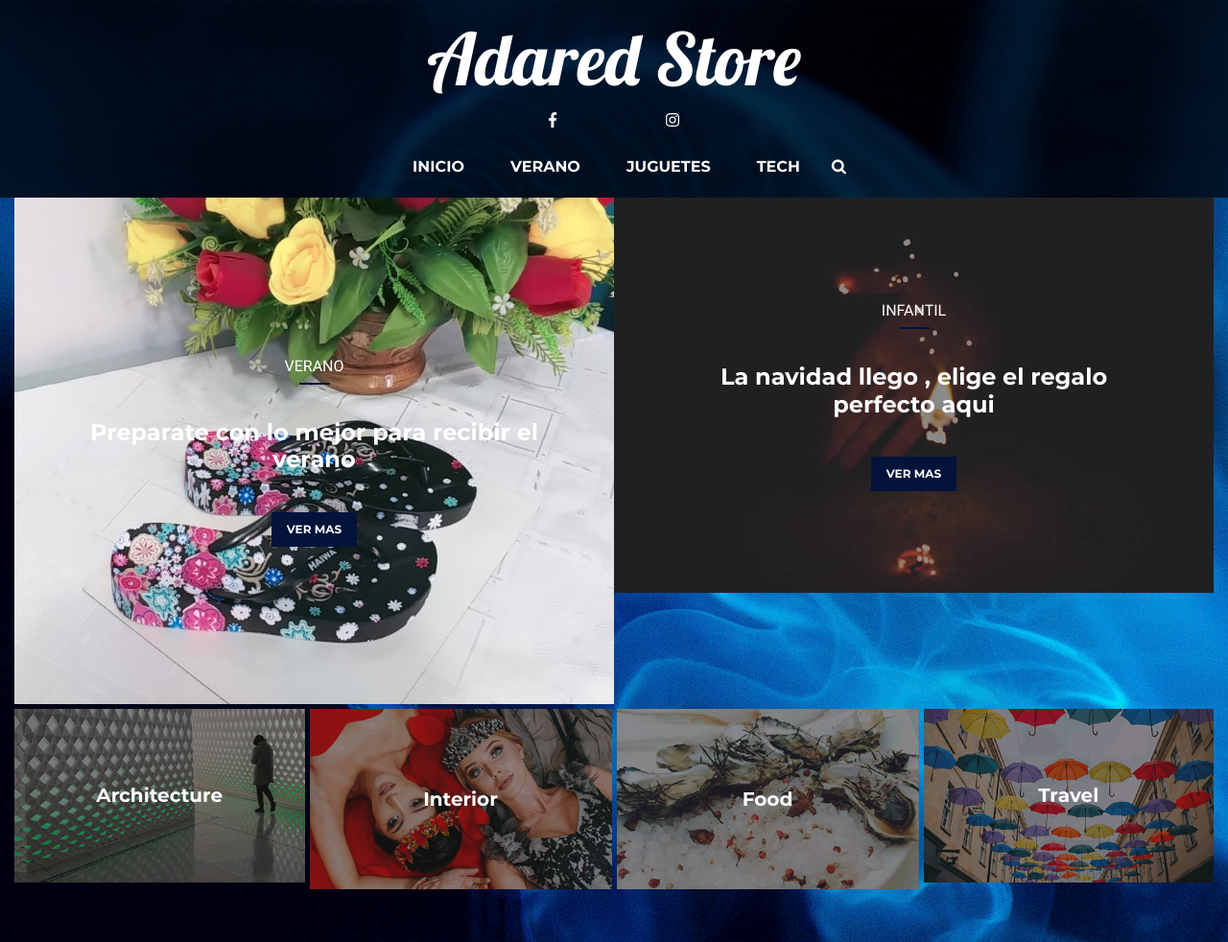
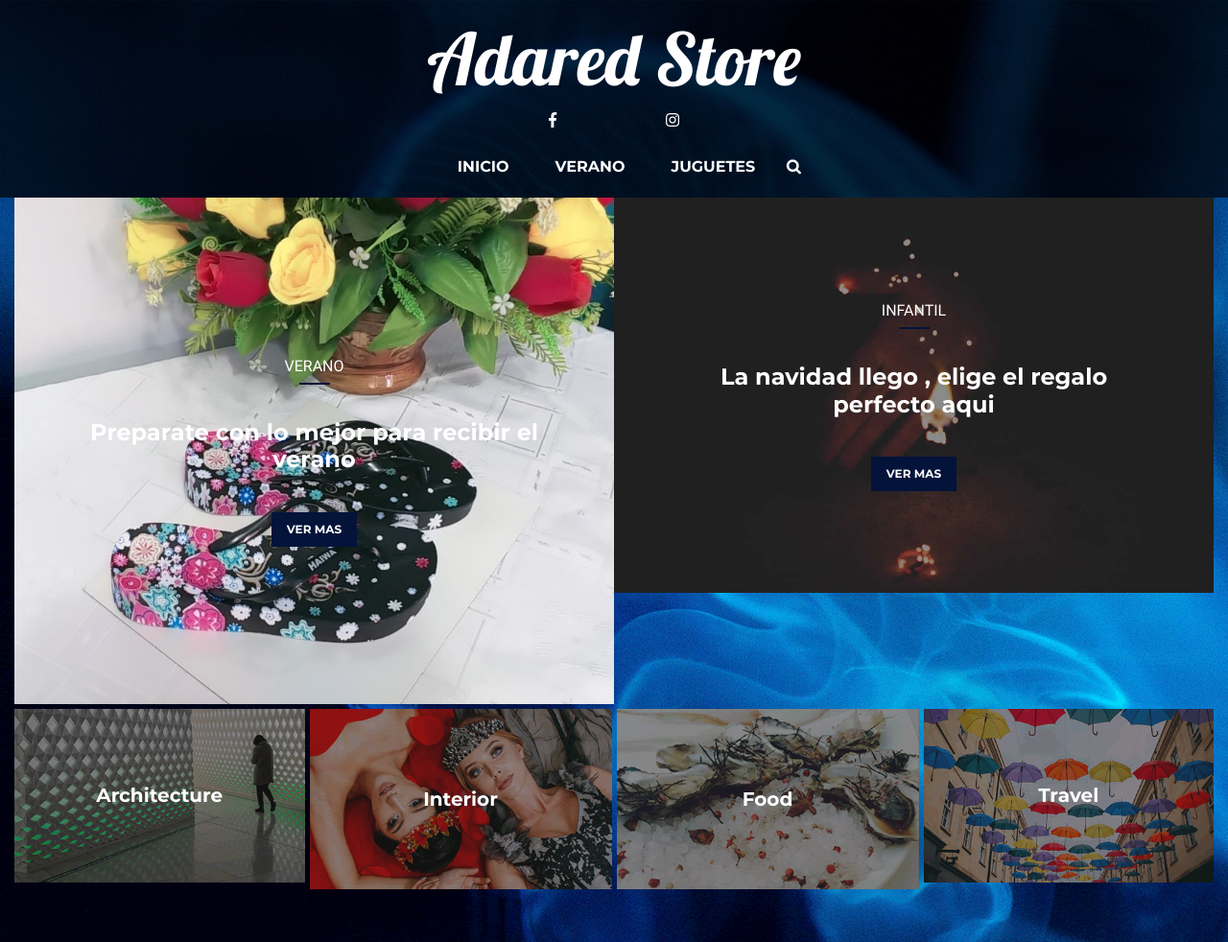
Before and after one commit to DaniloQS/AdaredStore, a plain HTML site: page Index.html in a window 1280 px wide. Shown: the top 982 px of the page at 96% size. Drawn offline with nearby package versions, Linux system fonts and the light colour scheme.

Commit message:
cambio 2

```diff
--- a/Index.html
+++ b/Index.html
@@ -49,9 +49,6 @@
                             </li>
                             <li class="nav-item">
                                 <a class="nav-link" href="#">JUGUETES</a>
-                            </li>
-                            <li class="nav-item">
-                                <a class="nav-link" href="#">TECH</a>
                             </li>
                             <li class="nav-item">
                                 <form action="" method="POST">
```
